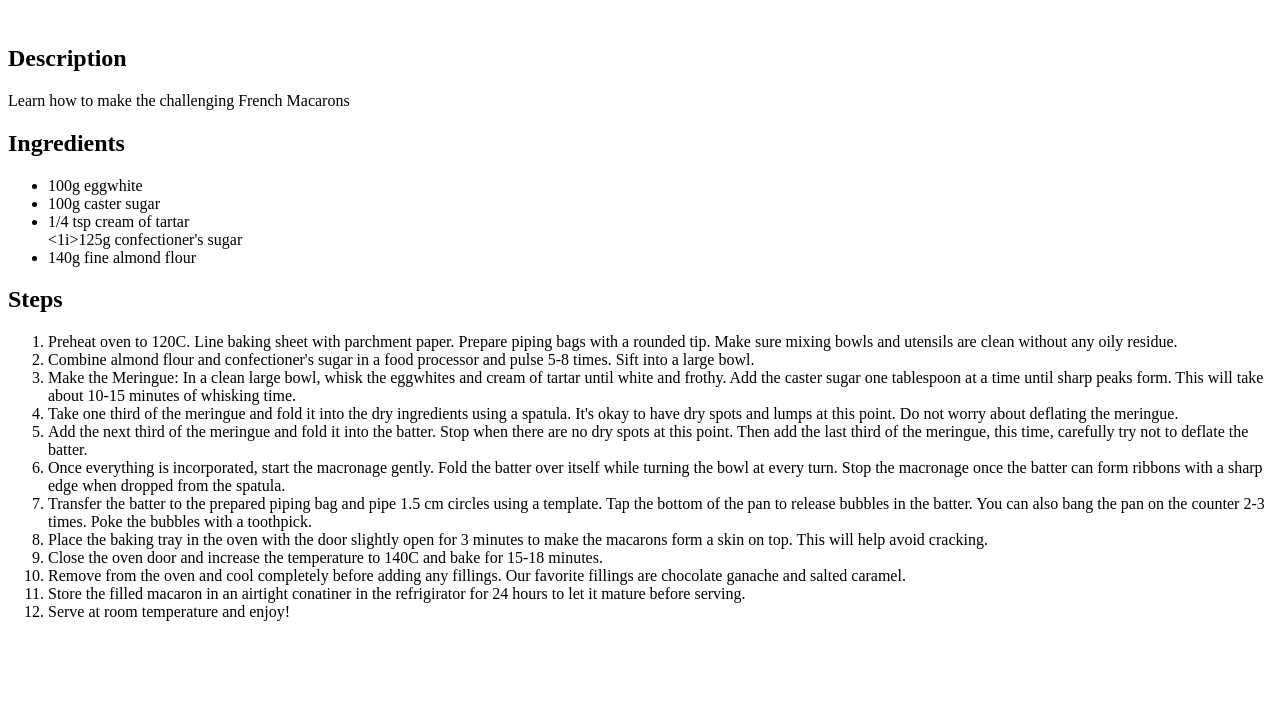
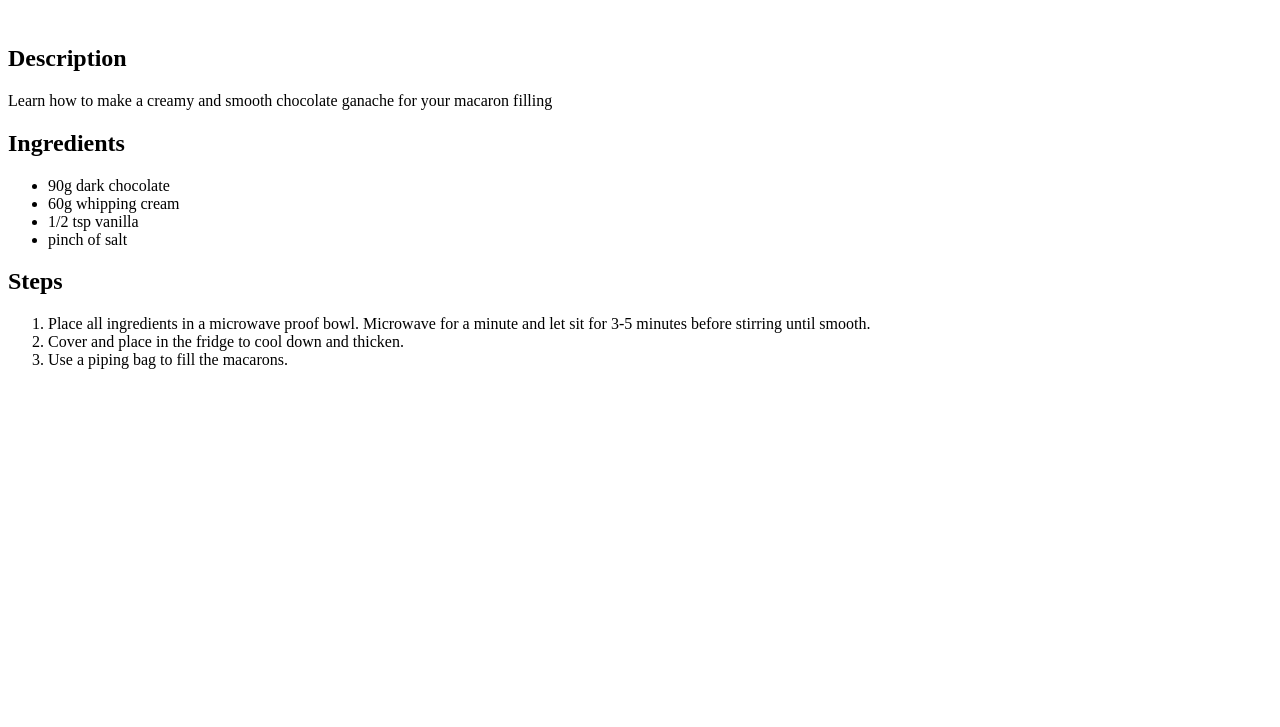
Before and after one commit to ClarissaBanez/odin-recipes, a plain HTML site: page recipes/chocolate-ganache.html in a window 1280 px wide. Shown: the part 73-800 px from the top of the page. Drawn offline with Linux system fonts and the light colour scheme.

Commit message:
Change the text for chocolate-ganache recipe

```diff
--- a/recipes/chocolate-ganache.html
+++ b/recipes/chocolate-ganache.html
@@ -3,63 +3,26 @@
     <head>
         <meta charset="utf-8">
         <meta name="viewport" content="width=device-width, initial-scale=1.0">
-        <title>Macaron Recipe</title>
+        <title>Chocolate Ganache Recipe</title>
     </head>
     <body>
-        <h1>Macaron Recipe</h1>
+        <h1>Chocolate Ganache Recipe</h1>
         <img href="../images/macarons.heic">
         <h2>Description</h2>
-        <p>Learn how to make the challenging French Macarons</p>
+        <p>Learn how to make a creamy and smooth chocolate ganache for your macaron filling</p>
     <h2>Ingredients</h2>
         <ul>
-            <li>100g eggwhite</li>
-            <li>100g caster sugar</li>
-            <li>1/4 tsp cream of tartar</li>
-            <1i>125g confectioner's sugar</1i>
-            <li>140g fine almond flour</li>
+            <li>90g dark chocolate</li>
+            <li>60g whipping cream</li>
+            <li>1/2 tsp vanilla</li>
+            <li>pinch of salt</li>
         </ul>
     <h2>Steps</h2>
         <ol>
-            <li>Preheat oven to 120C. Line baking sheet with parchment paper.
-                Prepare piping bags with a rounded tip. Make sure mixing bowls
-                and utensils are clean without any oily residue.
-            </li>
-            <li>Combine almond flour and confectioner's sugar in a food processor
-                and pulse 5-8 times. Sift into a large bowl.
-            </li>
-            <li>Make the Meringue: In a clean large bowl, whisk the eggwhites and cream of tartar
-                until white and frothy. Add the caster sugar one tablespoon at a time until sharp
-                peaks form. This will take about 10-15 minutes of whisking time.
-            </li>
-            <li>Take one third of the meringue and fold it into the dry ingredients using a spatula.
-                It's okay to have dry spots and lumps at this point. Do not worry about deflating
-                the meringue.
-            </li>
-            <li>Add the next third of the meringue and fold it into the batter.
-                Stop when there are no dry spots at this point. Then add the last third
-                of the meringue, this time, carefully try not to deflate the batter.
-            </li>
-            <li>Once everything is incorporated, start the macronage gently.
-                Fold the batter over itself while turning the bowl at every turn.
-                Stop the macronage once the batter can form ribbons with a sharp edge
-                when dropped from the spatula.
-            </li>
-            <li>Transfer the batter to the prepared piping bag and pipe 1.5 cm circles
-                using a template. Tap the bottom of the pan to release bubbles in the batter.
-                You can also bang the pan on the counter 2-3 times. Poke the bubbles with a toothpick.
-            </li>
-            <li>Place the baking tray in the oven with the door slightly open for 3 minutes
-                to make the macarons form a skin on top. This will help avoid cracking.
-            </li>
-            <li>Close the oven door and increase the temperature to 140C and bake for 15-18 minutes.</li>
-            <li>Remove from the oven and cool completely before adding any fillings.
-                Our favorite fillings are chocolate ganache and salted caramel.
-            </li>
-            <li>Store the filled macaron in an airtight conatiner in the refrigirator
-                for 24 hours to let it mature before serving.
-            </li>
-            <li>Serve at room temperature and enjoy!</li>
-
+            <li>Place all ingredients in a microwave proof bowl. Microwave for a minute
+                and let sit for 3-5 minutes before stirring until smooth.</li>
+            <li>Cover and place in the fridge to cool down and thicken.</li>
+            <li>Use a piping bag to fill the macarons.</li>
         </ol>
     </body>
 </html>
```
